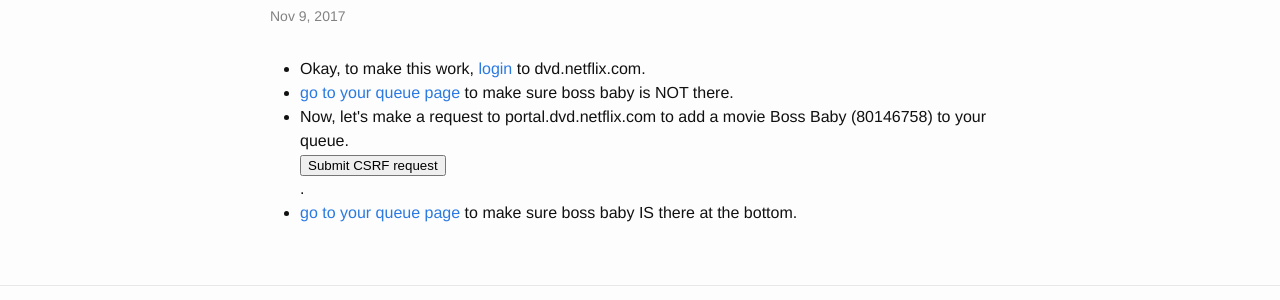
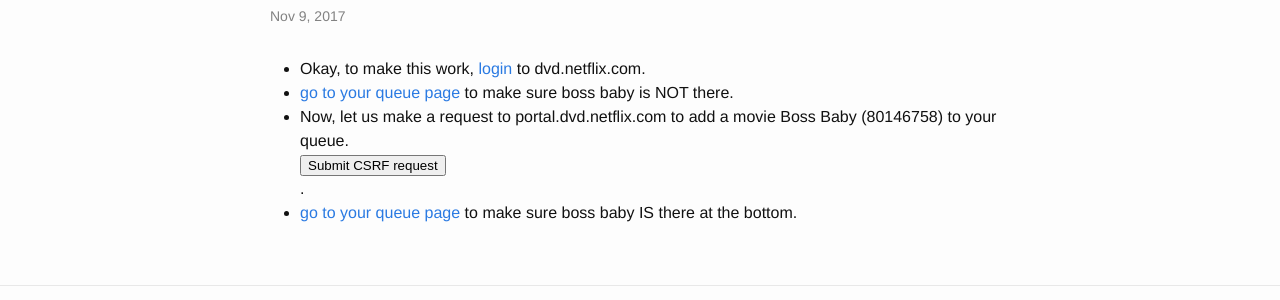
Before and after one commit to nowucca/nowucca.github.io, a Jekyll site: the page built from _posts/2017-11-09-csrf-to-portal-dvd-com.html, in a window 1280 px wide. Shown: the part 200-500 px from the top of the page. Built offline with Jekyll 4.4.1, drawn with Linux system fonts in a browser that asks for light colours.

Commit message:
text change

```diff
--- a/_posts/2017-11-09-csrf-to-portal-dvd-com.html
+++ b/_posts/2017-11-09-csrf-to-portal-dvd-com.html
@@ -12,7 +12,7 @@
 <ul>
     <li>Okay, to make this work, <a href="https://dvd.netflix.com/Login">login</a> to dvd.netflix.com.</li>
     <li><a href="https://dvd.netflix.com/Queue" target="_blank">go to your queue page</a> to make sure boss baby is NOT there.</li>
-    <li>Now, let's make a request to portal.dvd.netflix.com to add a movie Boss Baby (80146758) to your queue.
+    <li>Now, let us make a request to portal.dvd.netflix.com to add a movie Boss Baby (80146758) to your queue.
     <form method="post" action="https://portal.dvd.netflix.com/queue/add">
         <input type="hidden" name="titleIds" value="80146758"/>
         <button type="submit">Submit CSRF request</button>
```
